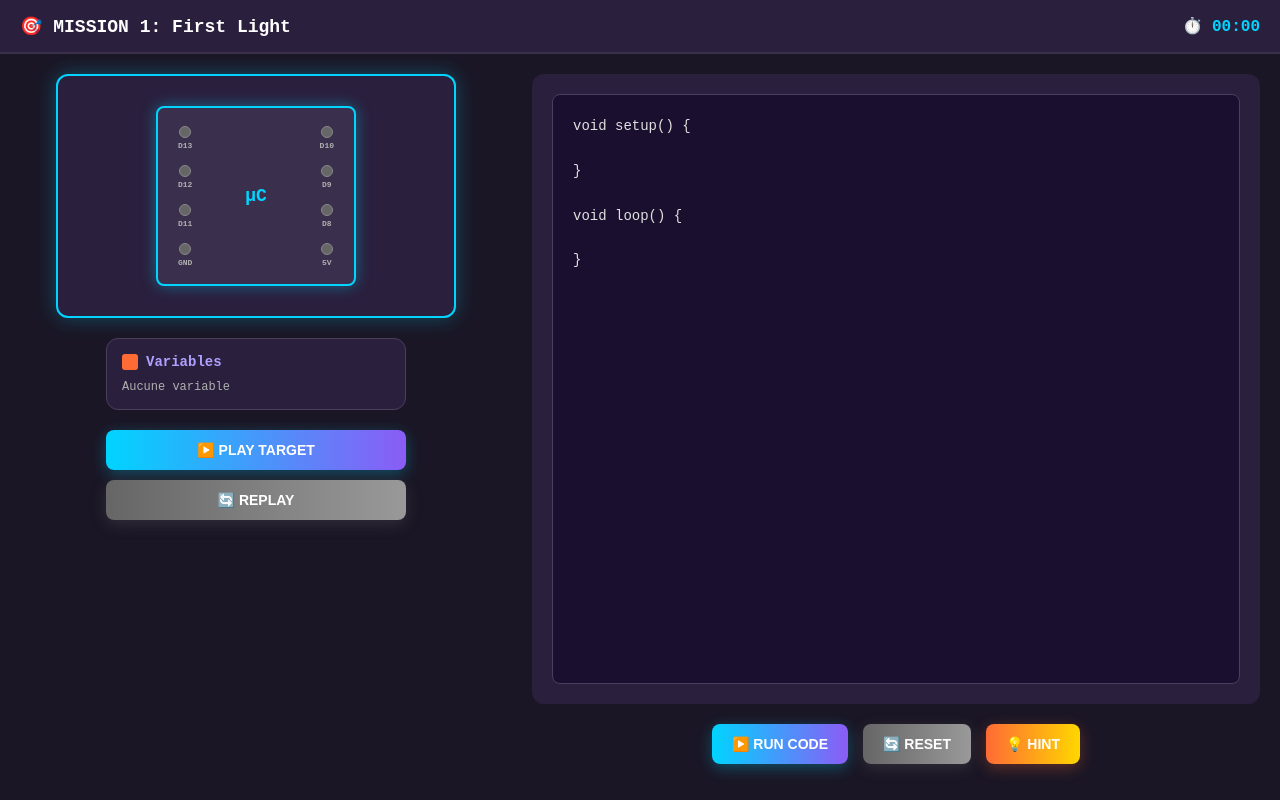
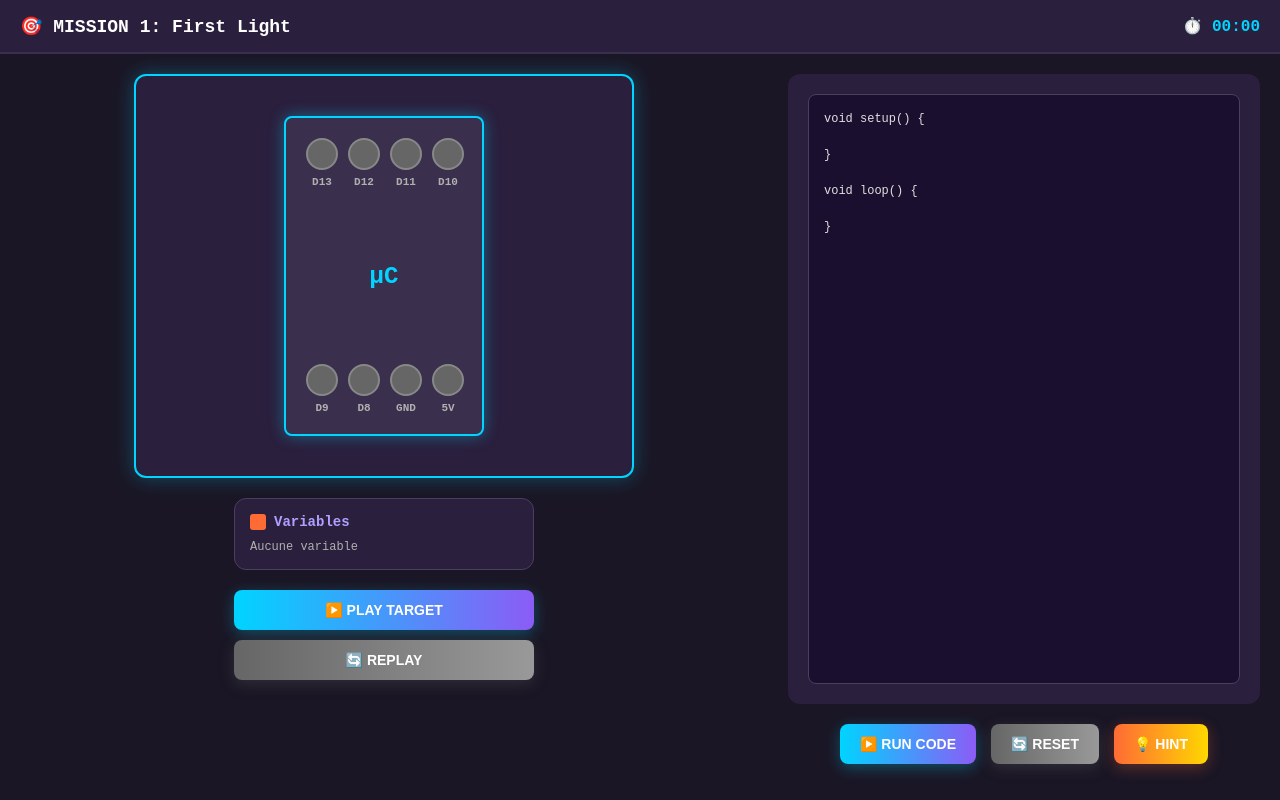
Before and after one commit to Walid-Belmo/MVP-WARINA-3, a plain HTML site: page index.html in a window 1280 px wide. Drawn offline with Linux system fonts and the light colour scheme.

Commit message:
usable base

```diff
--- a/index.html
+++ b/index.html
@@ -49,7 +49,7 @@
 
         /* Left Panel - Microcontroller */
         .left-panel {
-            width: 40%;
+            width: 60%;
             padding: 20px;
             display: flex;
             flex-direction: column;
@@ -61,9 +61,9 @@
         .microcontroller-container {
             background-color: #2a1f3d;
             border-radius: 12px;
-            padding: 30px;
+            padding: 40px;
             width: 100%;
-            max-width: 400px;
+            max-width: 500px;
             border: 2px solid #00d4ff;
             box-shadow: 0 0 20px rgba(0, 212, 255, 0.3);
             position: relative;
@@ -78,57 +78,56 @@
             position: relative;
             box-shadow: 0 0 15px rgba(0, 212, 255, 0.4);
             width: 200px;
-            height: 180px;
+            height: 320px;
             margin: 0 auto;
             display: flex;
+            flex-direction: column;
             align-items: center;
             justify-content: space-between;
         }
 
         .microcontroller-text {
-            font-size: 18px;
+            font-size: 24px;
             font-weight: bold;
             color: #00d4ff;
-            position: absolute;
-            top: 50%;
-            left: 50%;
-            transform: translate(-50%, -50%);
+            margin: 20px 0;
         }
 
-        /* Left and Right Pins */
-        .pins-left, .pins-right {
+        /* Top and Bottom Pins */
+        .pins-top, .pins-bottom {
             display: flex;
-            flex-direction: column;
-            gap: 15px;
+            justify-content: space-between;
             align-items: center;
+            width: 100%;
+            gap: 10px;
         }
 
         .pin {
             display: flex;
             flex-direction: column;
             align-items: center;
-            gap: 3px;
+            gap: 6px;
         }
 
         .pin-label {
-            font-size: 8px;
+            font-size: 11px;
             color: #b0b0b0;
             font-weight: bold;
         }
 
         .pin-circle {
-            width: 12px;
-            height: 12px;
+            width: 32px;
+            height: 32px;
             border-radius: 50%;
             background-color: #666;
-            border: 1px solid #888;
+            border: 2px solid #888;
             transition: all 0.3s ease;
             cursor: pointer;
         }
 
         .pin-circle.active {
             background-color: #00d4ff;
-            box-shadow: 0 0 12px rgba(0, 212, 255, 0.8);
+            box-shadow: 0 0 20px rgba(0, 212, 255, 0.8);
         }
 
         .pin-circle:hover {
@@ -214,7 +213,7 @@
 
         /* Right Panel - Code Editor */
         .right-panel {
-            width: 60%;
+            width: 40%;
             padding: 20px;
             display: flex;
             flex-direction: column;
@@ -233,15 +232,15 @@
             background-color: #1a0f2e;
             border: 1px solid #4a3f5d;
             border-radius: 8px;
-            padding: 20px;
+            padding: 15px;
             font-family: 'JetBrains Mono', 'Fira Code', 'Courier New', monospace;
-            font-size: 14px;
-            line-height: 1.6;
+            font-size: 12px;
+            line-height: 1.5;
             color: #e0e0e0;
             resize: none;
             outline: none;
             flex: 1;
-            min-height: 300px;
+            min-height: 200px;
         }
 
         .code-editor:focus {
@@ -318,10 +317,8 @@
             <div class="microcontroller-container">
                 <!-- Microcontroller -->
                 <div class="microcontroller">
-                    <div class="microcontroller-text">µC</div>
-
-                    <!-- Left Pins -->
-                    <div class="pins-left">
+                    <!-- Top Pins -->
+                    <div class="pins-top">
                         <div class="pin">
                             <div class="pin-circle" data-pin="13"></div>
                             <div class="pin-label">D13</div>
@@ -335,17 +332,15 @@
                             <div class="pin-label">D11</div>
                         </div>
                         <div class="pin">
-                            <div class="pin-circle"></div>
-                            <div class="pin-label">GND</div>
+                            <div class="pin-circle" data-pin="10"></div>
+                            <div class="pin-label">D10</div>
                         </div>
                     </div>
 
-                    <!-- Right Pins -->
-                    <div class="pins-right">
-                        <div class="pin">
-                            <div class="pin-circle" data-pin="10"></div>
-                            <div class="pin-label">D10</div>
-                        </div>
+                    <div class="microcontroller-text">µC</div>
+
+                    <!-- Bottom Pins -->
+                    <div class="pins-bottom">
                         <div class="pin">
                             <div class="pin-circle" data-pin="9"></div>
                             <div class="pin-label">D9</div>
@@ -353,6 +348,10 @@
                         <div class="pin">
                             <div class="pin-circle" data-pin="8"></div>
                             <div class="pin-label">D8</div>
+                        </div>
+                        <div class="pin">
+                            <div class="pin-circle"></div>
+                            <div class="pin-label">GND</div>
                         </div>
                         <div class="pin">
                             <div class="pin-circle"></div>
```
